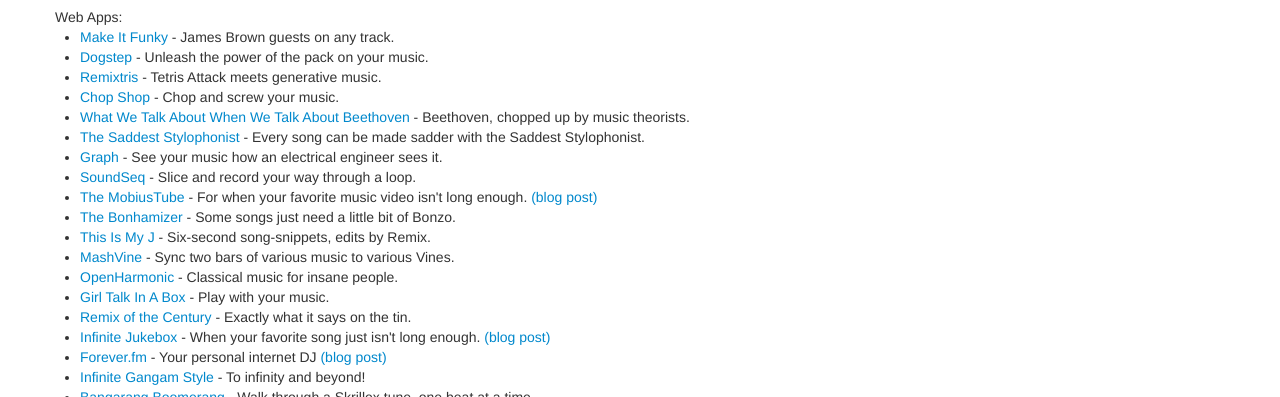
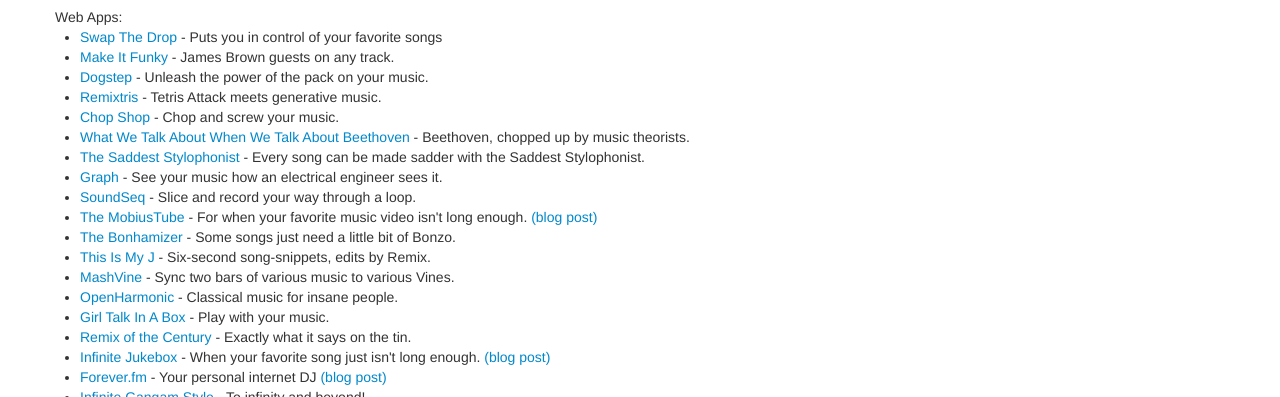
Before and after one commit to echonest/remix, a plain HTML site: page examples.html in a window 1280 px wide. Shown: the part 703-1100 px from the top of the page. Drawn offline with nearby package versions, Linux system fonts and the light colour scheme.

Commit message:
Adding Helsinki examples

```diff
--- a/examples.html
+++ b/examples.html
@@ -52,6 +52,7 @@
 
             Web Apps:
             <ul>
+                <li><a href="http://static.echonest.com/SwapTheDrop/go.html" target="_blank">Swap The Drop</a> - Puts you in control of your favorite songs</li>
                 <li><a href="http://adorsk.github.io/makeItFunky/" target="_blank">Make It Funky</a> - James Brown guests on any track.</li>
                 <li><a href="http://static.echonest.com/dogstep/" target="_blank">Dogstep</a> - Unleash the power of the pack on your music.</li>
                 <li><a href="http://tide-pool.ca/tetris-remix" target="_blank">Remixtris</a> - Tetris Attack meets generative music.</li>
```
